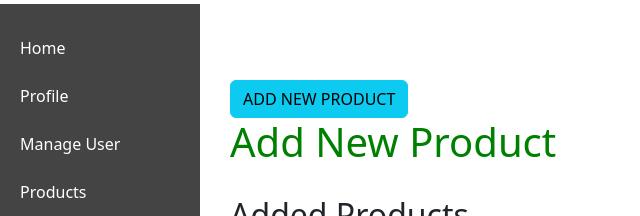
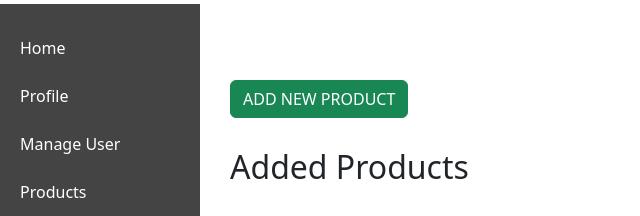
Before and after one commit to Lovely-labb/LOGIN, a PHP site: page /products_page.php in a window 1280 px wide. Shown: the part 56-272 px from the top of the page, without its empty margins (0-640 px from the left). Run offline with PHP 8.4, Linux system fonts and the light colour scheme; the visitor is signed in with stand-in values (Sample User, id 1); data that the repository does not hold is empty.

Commit message:
products_page and login_auth

```diff
--- a/products_page.php
+++ b/products_page.php
@@ -22,6 +22,8 @@ $stmt = $conn->query($query);
 // Fetch all products at once into an array
 $products = $stmt->fetchAll(PDO::FETCH_ASSOC);
 
+
+
 ?>
 
 <!DOCTYPE html>
@@ -31,7 +33,6 @@ $products = $stmt->fetchAll(PDO::FETCH_ASSOC);
   <meta name="viewport" content="width=device-width, initial-scale=1.0">
   <title>Admin Page</title>
   <link rel="stylesheet" href="css/productpage.css">
-
   <link href="https://cdn.jsdelivr.net/npm/bootstrap@5.3.3/dist/css/bootstrap.min.css" rel="stylesheet" integrity="sha384-QWTKZyjpPEjISv5WaRU9OFeRpok6YctnYmDr5pNlyT2bRjXh0JMhjY6hW+ALEwIH" crossorigin="anonymous">
   <script src="https://cdn.jsdelivr.net/npm/bootstrap@5.3.3/dist/js/bootstrap.bundle.min.js" integrity="sha384-YvpcrYf0tY3lHB60NNkmXc5s9fDVZLESaAA55NDzOxhy9GkcIdslK1eN7N6jIeHz" crossorigin="anonymous"></script>
 
@@ -63,7 +64,7 @@ $products = $stmt->fetchAll(PDO::FETCH_ASSOC);
   <div class="main-content">
 
   <!-- Button trigger modal -->
-<button type="button" class="btn btn-info" data-bs-toggle="modal" data-bs-target="#addproduct">
+<button type="button" class="btn btn-success" data-bs-toggle="modal" data-bs-target="#addproduct">
   ADD NEW PRODUCT
 </button>
 
@@ -72,42 +73,35 @@ $products = $stmt->fetchAll(PDO::FETCH_ASSOC);
   <div class="modal-dialog">
     <div class="modal-content">
       <div class="modal-header">
-        <h1 class="modal-title fs-5" id="exampleModalLabel">ADD PRODUCT</h1>
+        <h1 class="modal-title fs-5" id="addproduct">ADD PRODUCT</h1>
         <button type="button" class="btn-close" data-bs-dismiss="modal" aria-label="Close"></button>
       </div>
       <div class="modal-body">
 
-      <form action="product/create_products.php" method="POST" enctype="multipart/form-data">
+      <form action="product/create_products.php" method="POST" enctype= "multipart/form-data">
 
         <label for="name">Product Name:</label>
-          <input class="form-control" type="text"  id="name" name="product_name" required>
+        <input class = "form-control" type="text" id="name" name="product_name" required>
 
         <label for="name">Product Type:</label>
-          <input class="form-control" type="text" id="name" name="product_type" required>
+        <input class = "form-control" type="text" id="name" name="product_type" required>
 
         <label for="name">Product Price:</label>
-          <input class="form-control" type="number" id="name" name="product_price" required>
+        <input class = "form-control" type="number" id="name" name="product_price" required>
 
         <label for="name">Product Image:</label>
-          <input class="form-control" type="file" id="name" name="image" accept="image/*" required>
-
+        <input class = "form-control" type="file" id="name" name="image" accpet="image/*" required>
 
       </div>
       <div class="modal-footer">
         <button type="button" class="btn btn-secondary" data-bs-dismiss="modal">Close</button>
-              <button type="submit" name="submit" class="btn btn-info">ADD PRODUCT</button>
+        <button type="Submit" name = "name" class="btn btn-success">ADD PRODUCT</button>
       </form>
+
 
       </div>
     </div>
   </div>
-</div>
-
-
-  <h1 style="color:green">Add New Product</h1>
-  <div class="form-container">
-
-
 </div>
 
     <!-- Product Table -->
@@ -124,28 +118,28 @@ $products = $stmt->fetchAll(PDO::FETCH_ASSOC);
       </thead>
       <tbody>
 
-      <?php foreach($products as $row ):?>
+      <?php foreach($products as $row ): ?>
+
           <tr>
-            <td><?php echo($row['pt_name']) ?></td>
-            <td><?php echo($row['pt_type']) ?></td>
-            <td><?php echo($row['pt_price']) ?></td>
-            <td><img style="height:30px"src="product/product_img/<?php echo($row['pt_img'])?>" alt=""></td>
+            <td><?php echo ($row['pt_name']) ?></td>
+            <td><?php echo ($row['pt_type']) ?></td>
+            <td><?php echo ($row['pt_price']) ?></td>
+            <td><img style="height:30px" src="product/product_img/<?php echo ($row['pt_img']) ?>" alt=""></td>
 
             <td>
-              <button class= "btn btn-warning">EDIT</button>
-              <button class= "btn btn-danger">DELETE</button
+                <button class = "btn btn-warning"> Edit</button>
+                <button class = "btn btn-danger"> Delete</button>
             </td>
 
           </tr>
-      <?php endforeach?>
+      <?php endforeach ?>
+      </tbody>
 
-
-      </tbody>
     </table>
   </div>
 
+
   <script src="https://cdn.jsdelivr.net/npm/@popperjs/core@2.11.8/dist/umd/popper.min.js" integrity="sha384-I7E8VVD/ismYTF4hNIPjVp/Zjvgyol6VFvRkX/vR+Vc4jQkC+hVqc2pM8ODewa9r" crossorigin="anonymous"></script>
   <script src="https://cdn.jsdelivr.net/npm/bootstrap@5.3.3/dist/js/bootstrap.min.js" integrity="sha384-0pUGZvbkm6XF6gxjEnlmuGrJXVbNuzT9qBBavbLwCsOGabYfZo0T0to5eqruptLy" crossorigin="anonymous"></script>
-
 </body>
 </html>
```
Lines whose indentation alone changed are shown as unchanged.
